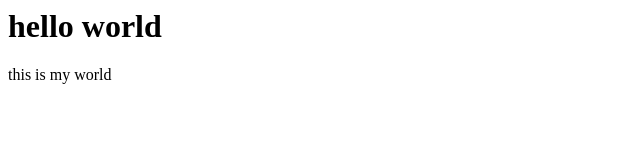
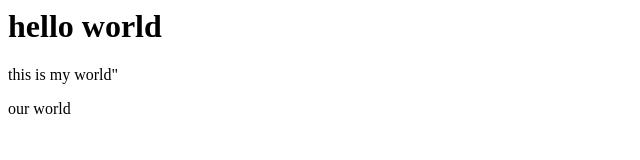
Before and after one commit to Godsfa/hello-world, a plain HTML site: page index.html in a window 1280 px wide. Shown: the full height of the page, 0-640 px from the left. Drawn offline with Linux system fonts and the light colour scheme.

Commit message:
second commit

```diff
--- a/index.html
+++ b/index.html
@@ -7,6 +7,7 @@
 </head>
 <body>
     <h1>hello world</h1>
-    <p>this is my world</p>
+    <p>this is my world"</p>
+    <p>our world</p>
 </body>
 </html>
```
